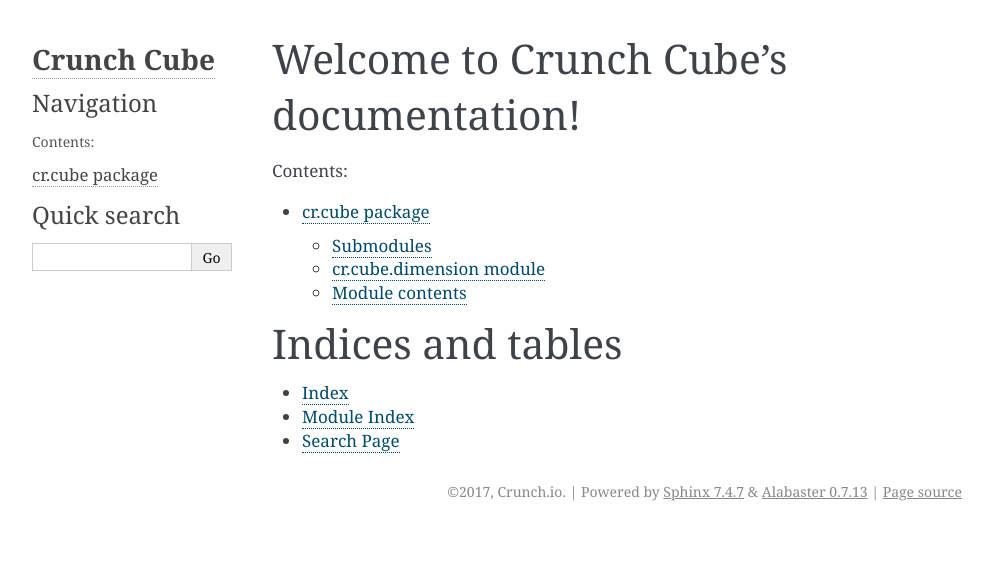
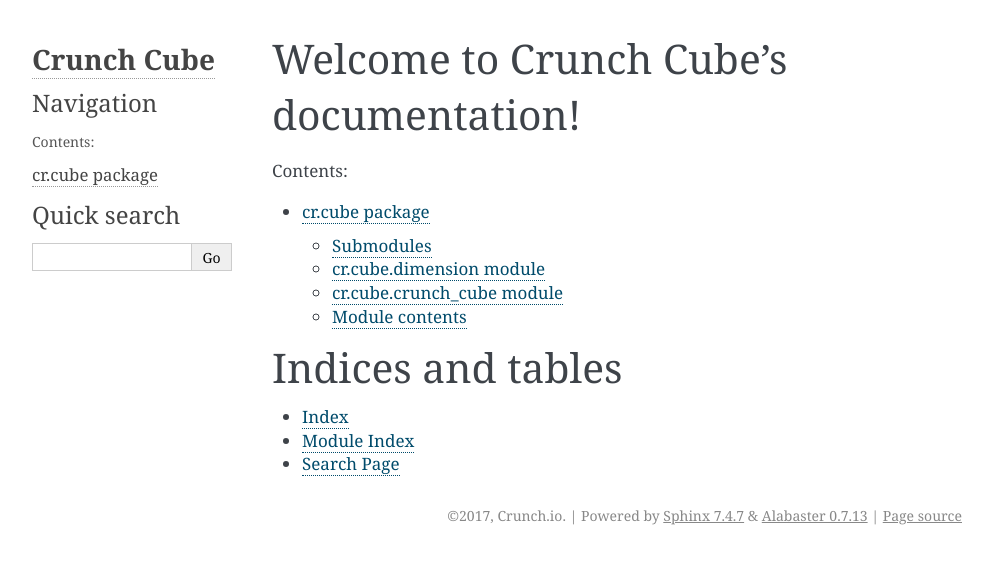
Before and after one commit to Crunch-io/crunch-cube, a Sphinx documentation site: the page built from docs/source/index.rst, in a window 1280 px wide. Shown: the top 564 px of the page, without its empty margins (148-1141 px from the left). Built offline with Sphinx 7.4.7, drawn with Linux system fonts in a browser that asks for light colours.

Commit message:
include crunch_cube module

```diff
--- a/docs/source/cr.cube.rst
+++ b/docs/source/cr.cube.rst
@@ -12,6 +12,13 @@ cr\.cube\.dimension module
     :undoc-members:
     :show-inheritance:
 
+cr\.cube\.crunch_cube module
+----------------------------
+
+.. automodule:: cr.cube.crunch_cube
+    :members:
+    :undoc-members:
+    :show-inheritance:
 
 Module contents
 ---------------
```
